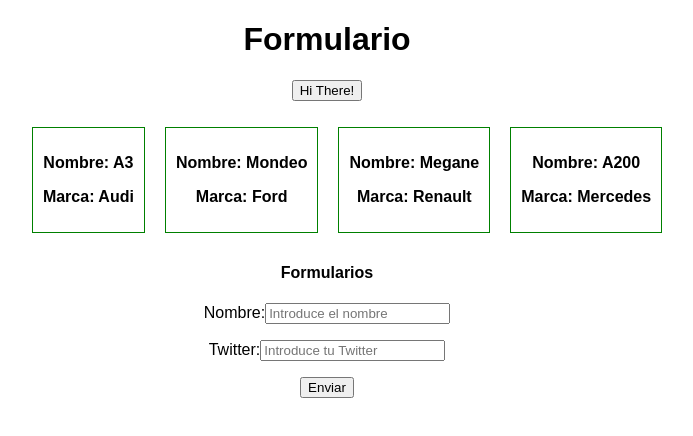
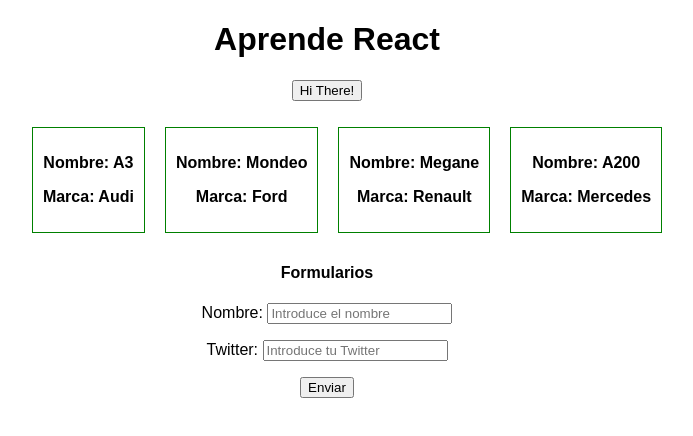
Before and after one commit to Pauliih/curso_react, a React (Create React App) app: page / in a window 1280 px wide. Shown: the top 436 px of the page, without its empty margins (313-1006 px from the left). Built offline with nearby package versions, Linux system fonts and the light colour scheme.

Commit message:
Particulary of attrib for

```diff
--- a/src/App.js
+++ b/src/App.js
@@ -13,7 +13,7 @@ class Title extends Component {
 // Cuando queremos que nuestros componentes tenga un valor por defecto para las props
 // Default Props
 Title.defaultProps = {
-  text: 'Formulario'
+  text: 'Aprende React'
 };
 
 class App extends Component {
--- a/src/sections/forms.js
+++ b/src/sections/forms.js
@@ -15,7 +15,7 @@ export default class Form extends Component {
         <h4>Formularios</h4>
         <form>
           <p>
-            <label>Nombre:</label>
+            <label htmlFor='name'>Nombre: </label>
             <input
               id='name'
               name='userName'
@@ -23,7 +23,7 @@ export default class Form extends Component {
           </p>
 
           <p>
-            <label>Twitter:</label>
+            <label htmlFor='twitter'>Twitter: </label>
             <input
               id='twitter'
               name='twitterAccount'
```
